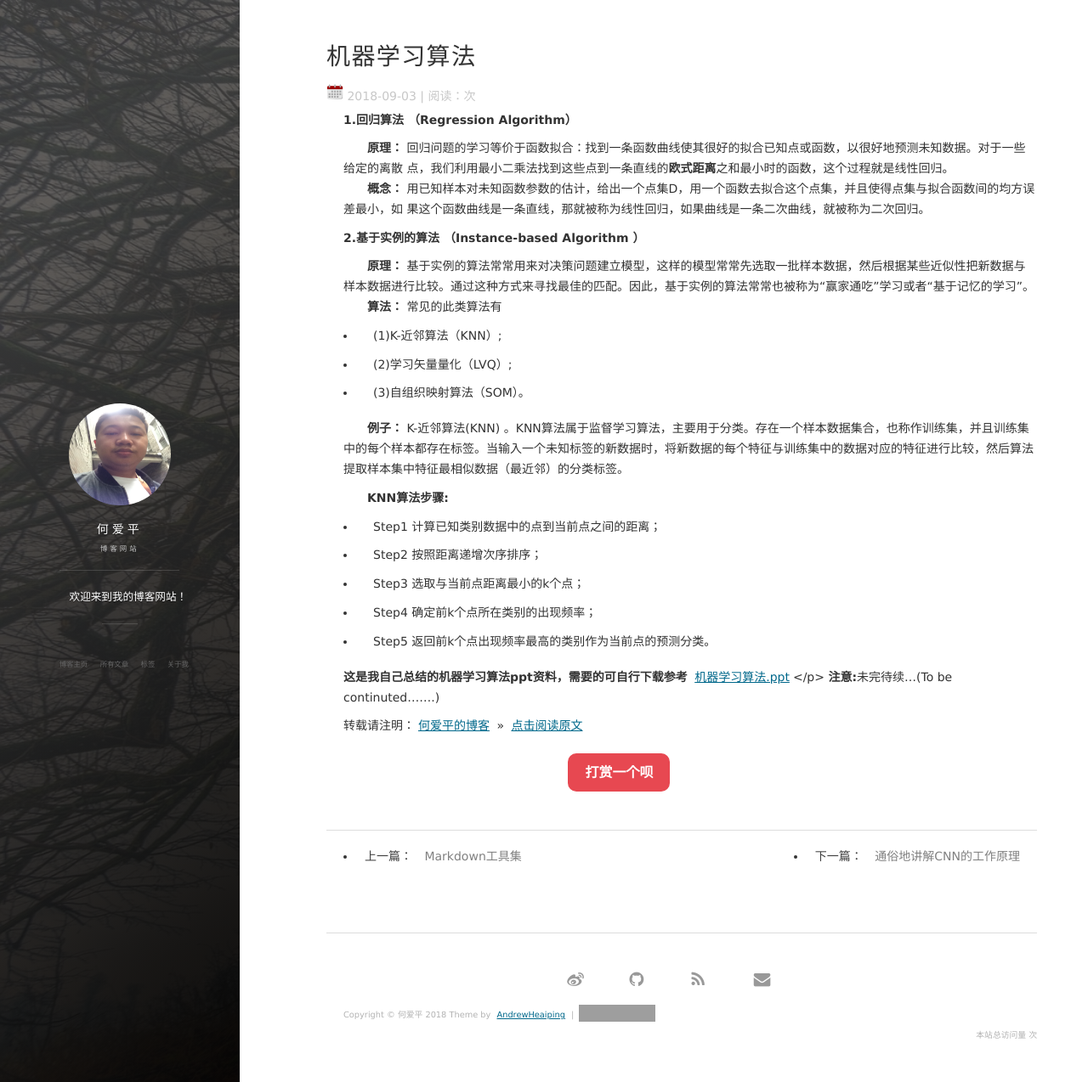
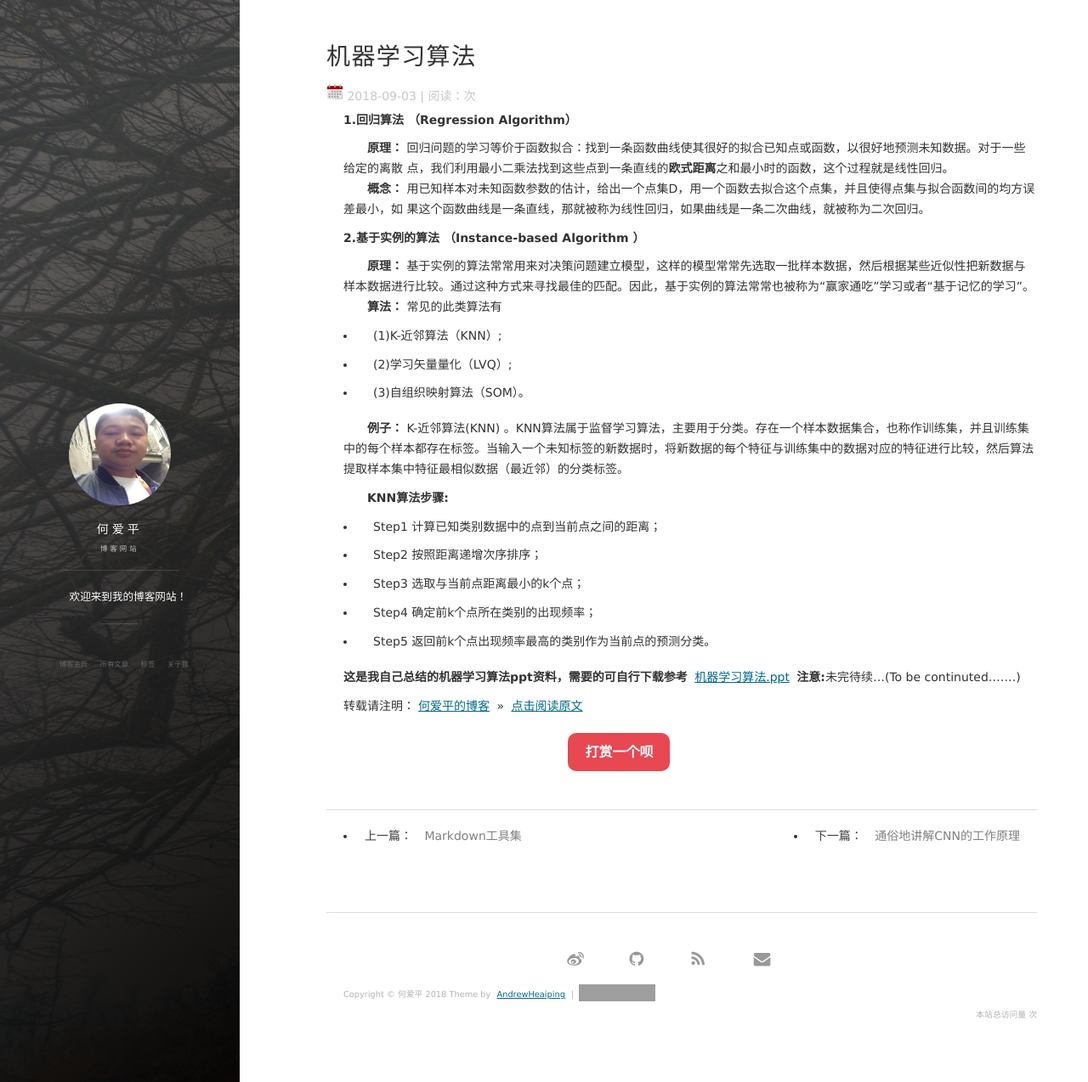
Before and after one commit to AndrewHeaiping/AndrewHeaiping.github.io., a Jekyll site: the page built from _posts/2018-09-03-MachineLearningAlgorithm.md, in a window 1280 px wide and 1274 px high. Shown: the whole window at 85% size. Built offline with Jekyll 4.4.1, drawn with Linux system fonts in a browser that asks for light colours; nearby versions of some CDN libraries; comment, search, counter and statistics services are not loaded; grey boxes are pictures that could not be loaded.

```diff
--- a/_posts/2018-09-03-MachineLearningAlgorithm.md
+++ b/_posts/2018-09-03-MachineLearningAlgorithm.md
@@ -45,7 +45,7 @@ tag: 机器学习
 -   Step5 返回前k个点出现频率最高的类别作为当前点的预测分类。
 
 **这是我自己总结的机器学习算法ppt资料，需要的可自行下载参考**
-[机器学习算法.ppt](https://github.com/AndrewHeaiping/DownloadFiles/blob/master/%E6%9C%BA%E5%99%A8%E5%AD%A6%E4%B9%A0%E7%AE%97%E6%B3%95.pptx?raw=true)</p>
+[机器学习算法.ppt](https://github.com/AndrewHeaiping/DownloadFiles/blob/master/%E6%9C%BA%E5%99%A8%E5%AD%A6%E4%B9%A0%E7%AE%97%E6%B3%95.pptx?raw=true)
    **注意:**未完待续...(To be continuted.......)
 <br>
 
```
